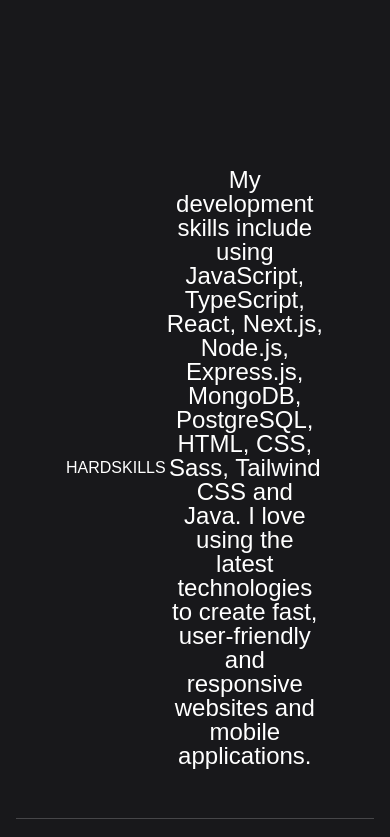
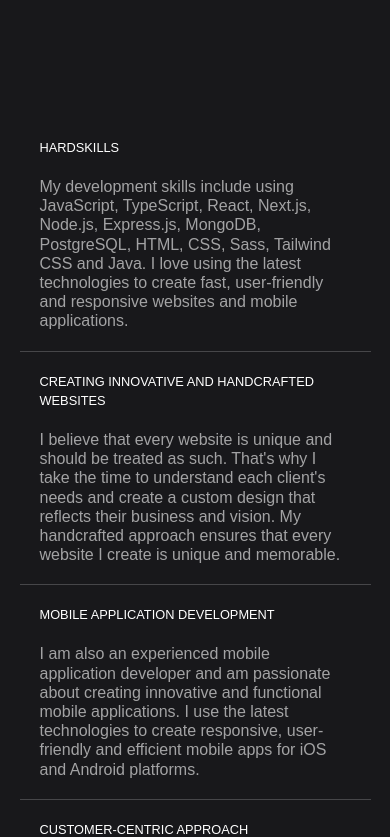
Before and after one commit to enzo-mourany/portfolio-v2, a Next.js app: page /about in a window 390 px wide. Shown: the part 1387-2224 px from the top of the page. Built offline with nearby package versions, Linux system fonts and the light colour scheme.

Commit message:
feat: add responsive

```diff
--- a/styles/AboutPage.module.scss
+++ b/styles/AboutPage.module.scss
@@ -66,9 +66,18 @@
           justify-content: space-between;
           border-bottom: 1px solid rgba(255, 255, 255, 0.2);
           padding: 50px;
+          @include tablet {
+            flex-direction: column;
+            padding: 20px;
+            gap: 20px;
+            align-items: flex-start;
+          }
           h2 {
             font-size: 1rem;
             text-transform: uppercase;
+            @include laptop {
+              font-size: 0.8rem;
+            }
           }
           p {
             width: 60%;
@@ -76,9 +85,16 @@
             font-weight: 100;
             text-align: center;
             line-height: 1;
+            opacity: 0.6;
+            @include laptop {
+              font-size: 1rem;
+              width: 50%;
+            }
             @include tablet {
-              width: 90%;
-              font-size: 1.5rem;
+              font-size: 1rem;
+              width: 100%;
+              text-align: start;
+              line-height: 1.2;
             }
           }
         }
--- a/styles/responsive.scss
+++ b/styles/responsive.scss
@@ -11,7 +11,7 @@
 }
 
 @mixin laptop {
-    @media (min-width: 1024px) {
+    @media (max-width: 1024px) {
         @content;
     }
 }
```
